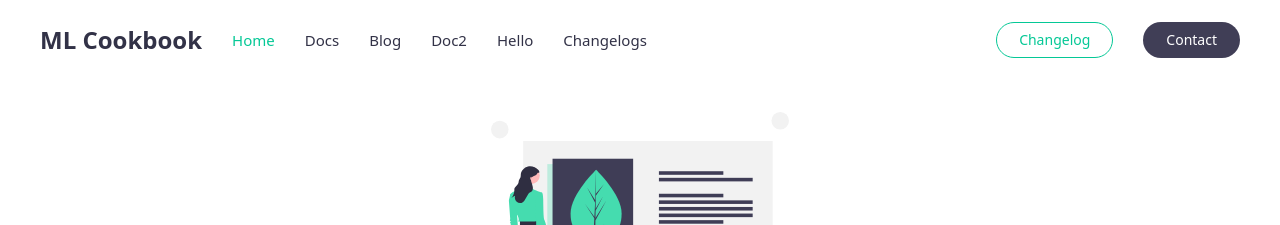
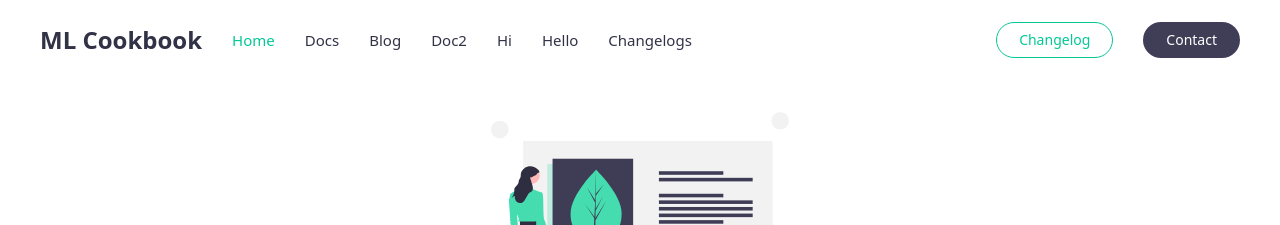
Before and after one commit to the-learning-machine/ml-book.com, a Jekyll site: the page built from index.md, in a window 1280 px wide and 900 px high. Shown: the top 225 px of the window. Built offline with Jekyll 4.4.1, drawn with Linux system fonts in a browser that asks for light colours.

Commit message:
feat(hi): new hi page added

```diff
--- a/_data/navigation_header.yml
+++ b/_data/navigation_header.yml
@@ -12,6 +12,9 @@ left:
 
   - title: Doc2
     url: /doc2/
+
+  - title: Hi
+    url: /hi/
 
   - title: Hello
     url: /hello/
```
